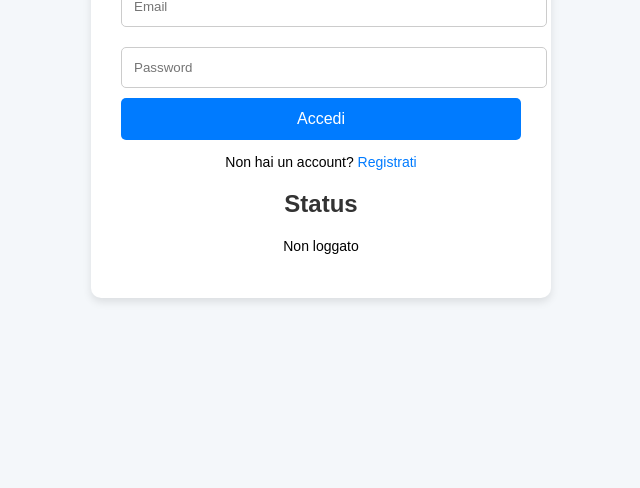
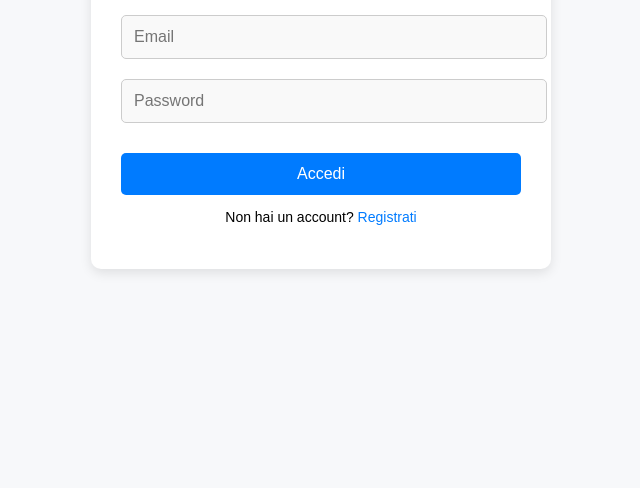
Before and after one commit to AndreaBellini-projects/Headache, a plain HTML site: page login.html in a window 1280 px wide. Shown: the part 312-800 px from the top of the page, without its empty margins (319-959 px from the left). Drawn offline with Linux system fonts and the light colour scheme; no server answers.

Commit message:
Update login.html

```diff
--- a/login.html
+++ b/login.html
@@ -6,69 +6,91 @@
   <title>Login</title>
   <style>
     body {
-      font-family: Arial, sans-serif;
-      background-color: #f4f7fa;
+      font-family: 'Arial', sans-serif;
+      background-color: #f7f8fa;
       display: flex;
       justify-content: center;
       align-items: center;
       height: 100vh;
       margin: 0;
+      box-sizing: border-box;
     }
+
     .container {
-      background: #fff;
+      background-color: #fff;
       padding: 30px;
       border-radius: 10px;
-      box-shadow: 0 4px 8px rgba(0, 0, 0, 0.1);
+      box-shadow: 0 4px 12px rgba(0, 0, 0, 0.1);
       width: 100%;
       max-width: 400px;
     }
+
     h2 {
       text-align: center;
+      color: #333;
       margin-bottom: 20px;
-      color: #333;
     }
+
     input {
       width: 100%;
       padding: 12px;
       margin: 10px 0;
       border-radius: 5px;
       border: 1px solid #ccc;
+      font-size: 16px;
+      background-color: #f9f9f9;
     }
+
     button {
       width: 100%;
       padding: 12px;
+      margin-top: 20px;
       border-radius: 5px;
-      border: none;
       background-color: #007bff;
       color: white;
       font-size: 16px;
+      border: none;
       cursor: pointer;
     }
+
     button:hover {
       background-color: #0056b3;
     }
+
     p {
       text-align: center;
       font-size: 14px;
     }
+
     a {
       color: #007bff;
       text-decoration: none;
     }
+
     a:hover {
       text-decoration: underline;
+    }
+
+    @media (max-width: 480px) {
+      .container {
+        width: 90%;
+        padding: 20px;
+      }
+
+      input, button {
+        font-size: 14px;
+      }
     }
   </style>
 </head>
 <body>
+
   <div class="container">
-    <h2>Accedi</h2>
-    <input type="email" id="loginEmail" placeholder="Email">
-    <input type="password" id="loginPassword" placeholder="Password">
+    <h2>Login</h2>
+    <input type="email" id="loginEmail" placeholder="Email" required>
+    <input type="password" id="loginPassword" placeholder="Password" required>
     <button onclick="login()">Accedi</button>
     <p>Non hai un account? <a href="register.html">Registrati</a></p>
-    <h2>Status</h2>
-    <p id="status">Non loggato</p>
   </div>
 
   <!-- ✅ SDK Firebase versione 8 -->
@@ -76,6 +98,7 @@
   <script src="https://www.gstatic.com/firebasejs/8.10.1/firebase-auth.js"></script>
 
   <script>
+    // Configurazione Firebase
     var firebaseConfig = {
       apiKey: "AIzaSyCtrDYb1hYf1ymuLVOtOwQ2I0C__bvHhR4",
       authDomain: "headache-6994c.firebaseapp.com",
@@ -86,25 +109,28 @@
       measurementId: "G-MXN2NJEYF6"
     };
 
+    // Inizializzazione Firebase
     firebase.initializeApp(firebaseConfig);
     var auth = firebase.auth();
 
     function login() {
       var email = document.getElementById("loginEmail").value;
       var password = document.getElementById("loginPassword").value;
+
+      if (!email || !password) {
+        alert("Per favore, compila tutti i campi.");
+        return;
+      }
+
       auth.signInWithEmailAndPassword(email, password)
         .then(userCredential => {
           alert("Login riuscito!");
-          document.getElementById("status").innerText = `Loggato come ${userCredential.user.email}`;
+          window.location.href = "index.html";  // Redirigi alla pagina principale dopo il login
         })
         .catch(error => {
           alert("Errore: " + error.message);
         });
     }
-
-    auth.onAuthStateChanged(user => {
-      document.getElementById("status").innerText = user ? `Loggato come ${user.email}` : "Non loggato";
-    });
   </script>
 </body>
 </html>
```
